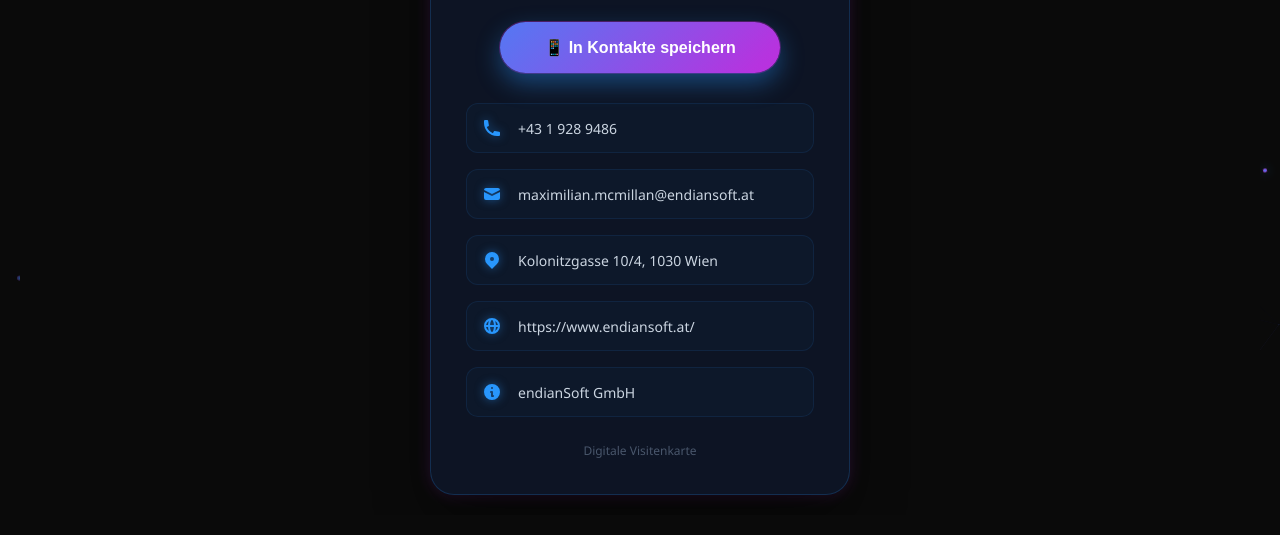
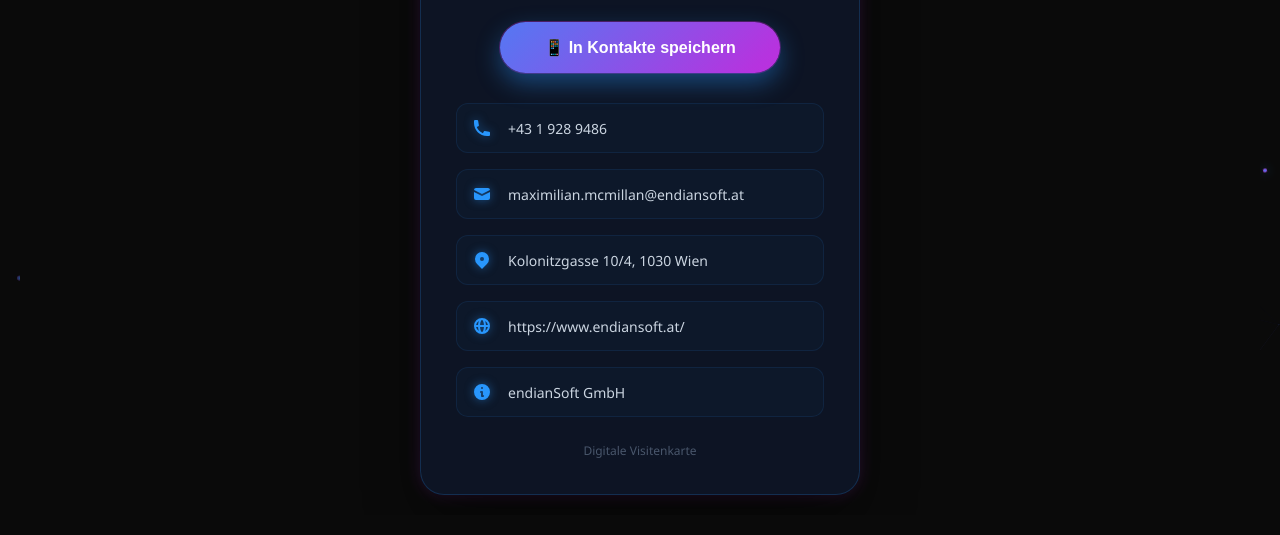
Before and after one commit to mcmaxus22-gif/digital-business-card, a plain HTML site: page index.html in a window 1280 px wide. Shown: the part 330-865 px from the top of the page. Drawn offline with Linux system fonts and the light colour scheme.

Commit message:
Update index.html

```diff
--- a/index.html
+++ b/index.html
@@ -60,7 +60,7 @@
         }
 
         .container {
-            max-width: 420px;
+            max-width: 440px;
             margin: 0 auto;
             position: relative;
             z-index: 10;
```
